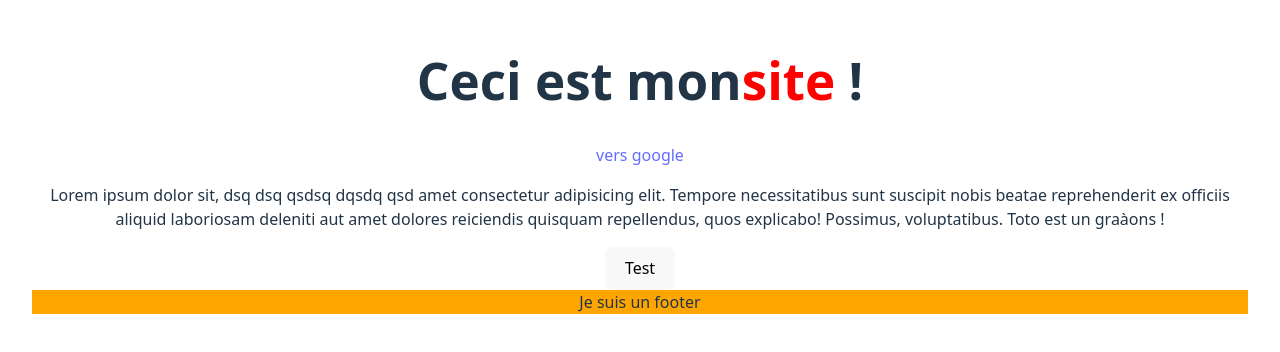
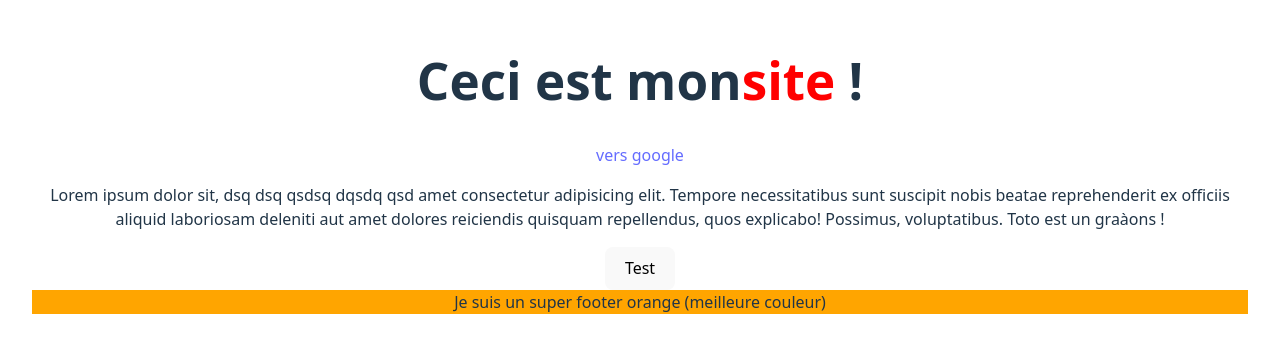
Before and after one commit to LucasRoberto99/git-workshop, a React (Vite) app: page / in a window 1280 px wide. Shown: the part 234-586 px from the top of the page. Built offline with nearby package versions, Linux system fonts and the light colour scheme.

Commit message:
corrected footer text

```diff
--- a/src/components/Footer.jsx
+++ b/src/components/Footer.jsx
@@ -5,7 +5,7 @@ const Footer = () => {
         backgroundColor: "orange",
       }}
     >
-      Je suis un footer
+      Je suis un super footer orange (meilleure couleur)
     </footer>
   );
 };
```
